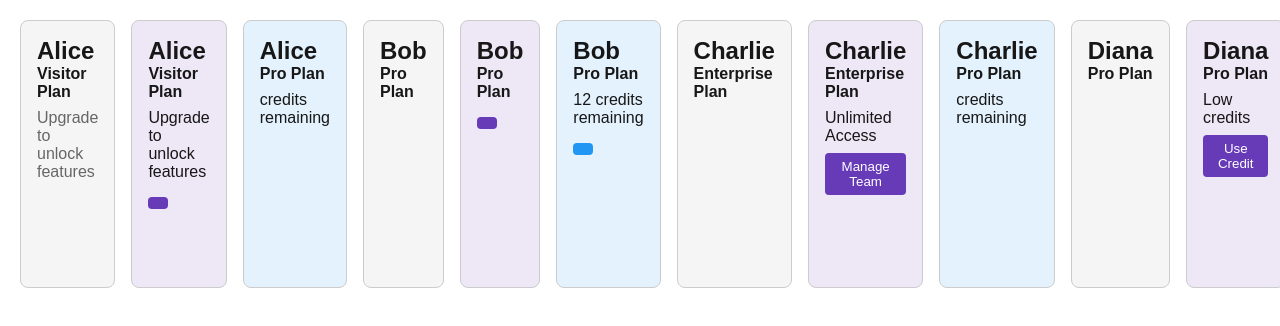
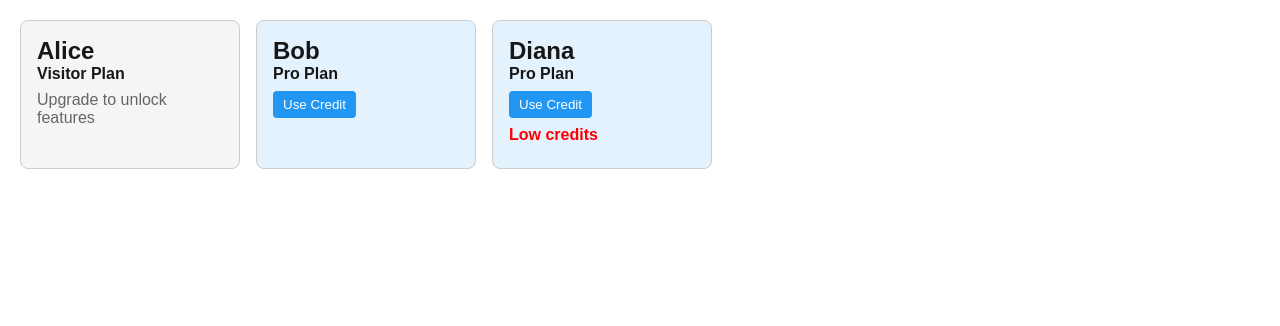
Before and after one commit to Abraham2026-coder/React, a Next.js app: page /05-conditional-rendering/example6 in a window 1280 px wide. Shown: the top 326 px of the page. Built offline with nearby package versions, Linux system fonts and the light colour scheme.

Commit message:
example 6

```diff
--- a/src/app/05-conditional-rendering/example5/page.jsx
+++ b/src/app/05-conditional-rendering/example5/page.jsx
@@ -7,6 +7,7 @@ Expected Output:
 
   <h1 class="heading">Upcoming Courses</h1> not repeating
 
+  //First <Tickets /> start
   <div class="card">
     <h2>React Basics</h2>
     <p class="seats">
@@ -16,7 +17,9 @@ Expected Output:
 
     <button class="enroll-btn">Enroll Now</button> <!-- Only shows when seatsLeft is greater than 0 -->
   </div>
+  //First <Tickets /> end
 
+  //Second <Tickets /> start
   <div class="card">
     <h2>Advanced CSS</h2>
     <p class="seats">
@@ -27,7 +30,9 @@ Expected Output:
     <p class="warning">Almost Full</p> <!-- Only shows when seatsLeft is between 1 and 5 -->
     <button class="enroll-btn">Enroll Now</button> <!-- Only shows when seatsLeft is greater than 0 -->
   </div>
+  //Second <Tickets /> end
 
+  //Third <Tickets /> start
   <div class="card">
     <h2>JavaScript Mastery</h2>
     <p class="seats">
@@ -35,6 +40,7 @@ Expected Output:
     </p>
     <p class="status">Sold Out</p>
   </div>
+  //Third <Tickets /> end
 
 </div>
 */
--- a/src/app/05-conditional-rendering/example6/page.jsx
+++ b/src/app/05-conditional-rendering/example6/page.jsx
@@ -4,96 +4,71 @@ Expected Output:
 <div class="container">
 
   <div class="card visitor">
-    <h2>Alice</h2>
-    <p class="plan">Visitor Plan</p>
+    <h2>Alice</h2> name
+    <p class="plan">Visitor Plan</p> plan    message
     <p class="message">Upgrade to unlock features</p> <!-- Only shows for visitor plan -->
   </div>
 
   <div class="card pro">
     <h2>Bob</h2>
     <p class="plan">Pro Plan</p>
-    <p class="credits">12 credits remaining</p>
+    <p class="credits">12 credits remaining</p> credit btnlabel
     <button class="use-btn">Use Credit</button> <!-- Only shows when credits are greater than 0 -->
   </div>
 
   <div class="card pro">
     <h2>Diana</h2>
-    <p class="plan">Pro Plan</p>
+    <p class="plan">Pro Plan</p> warning
     <p class="credits warning">Low credits</p> <!-- Only shows when credits are below 4-->
     <button class="use-btn">Use Credit</button>
   </div>
 </div>
+*/
 
-Stretch Goal:
-<div class="container">
 
-  <div class="card visitor">
-    <h2>Alice</h2>  --->repeating
-    <p class="plan">Visitor Plan</p>
-    <p class="message">Upgrade to unlock features</p>
+/*
+<div class="card visitor">
+    <h2>Alice</h2> name
+    <p class="plan">Visitor Plan</p> plan    message
+    <p class="message">Upgrade to unlock features</p> <!-- Only shows for visitor plan -->
   </div>
+*/
+/*
 
-  <div class="card pro"> --->repeating
-    <h2>Bob</h2>  --->repeating
-    <p class="plan">Pro Plan</p>
-    <p class="credits">12 credits remaining</p>
-    <button class="use-btn">Use Credit</button>
-  </div>
-
-  <div class="card enterprise">
-    <h2>Charlie</h2>
-    <p class="plan">Enterprise Plan</p>
-    <p class="credits">Unlimited Access</p>
-    <button class="manage-btn">Manage Team</button>
+ <div class="card visitor">
+    <h2>Alice</h2> name
+    <p class="plan">Visitor Plan</p> plan    message
   </div>
 
   <div class="card pro">
-    <h2>Diana</h2>
+    <h2>Bob</h2>
     <p class="plan">Pro Plan</p>
-    <p class="credits warning">Low credits</p>
-    <button class="use-btn">Use Credit</button>
   </div>
-</div>
+*/
+function CreditCardUsers({ name, plan, credit, btnLabel, warning }) {
+  const planClassName = plan === "Visitor Plan" ? "visitor" : "pro";
+  const showMessage = plan === "Visitor Plan";
+  const showButton = credit > 0 &&  <button className="use-btn">Use Credit</button> ;
+  const showWarning = credit < 4  && credit > 0 &&<button className="use-btn">Use Credit</button>;
 
-*/
-function CreditCardUsers({ name, plan, message, credit,btnLabel }) {
   return (
-    <>
-      <div className="card visitor">
-        <h2>{name}</h2>
-        <p className="plan">{plan}</p>
-        {plan === "Visitor Plan" && <p className="message">{message}</p>}
-      </div>
+    <div className={`card ${planClassName}`}>
+      <h2>{name}</h2>
+      <p className="plan">{plan}</p>
+      {showMessage && <p className="message">Upgrade to unlock features</p>}
+      {showButton && <button className="use-btn">Use Credit</button>}
+      {showWarning && <p className="credits warning">Low credits</p> }
 
-      <div className="card enterprise">
-        <h2>{name}</h2>
-        <p className="plan">{plan}</p>
-        <p className="credits">{message}</p>
-        <button className="manage-btn">{btnLabel}</button>
-      </div>
-
-      <div className="card pro">
-        <h2>{name}</h2>
-        <p className="plan">Pro Plan</p>
-        <p className="credits">{credit} credits remaining</p>
-        {credit > 0 && <button className="use-btn">{btnLabel}</button>}
-        {credit < 4 && <><p className="credits warning">{message}</p> <button class="use-btn">{btnLabel}</button></>}
-      </div>
-
-    </>
-
+    </div>
   );
-
-
 }
 
 export default function () {
   return (
-    <div class="container">
-      <CreditCardUsers name="Alice" plan="Visitor Plan" message="Upgrade to unlock features" />
+    <div className="container">
+      <CreditCardUsers name="Alice" plan="Visitor Plan" />
       <CreditCardUsers name="Bob" plan="Pro Plan" credit={12} />
-      <CreditCardUsers name="Charlie" plan="Enterprise Plan" message="Unlimited Access" btnLabel="Manage Team" />
-      <CreditCardUsers name="Diana" plan="Pro Plan" credit={3} btnLabel="Use Credit" message="Low credits" />
+      <CreditCardUsers name="Diana" plan="Pro Plan" credit={3} />
     </div>
 
   );
```
Also changed, not shown: src/app/05-conditional-rendering/example7/page.jsx (added, +33 -0 lines).
